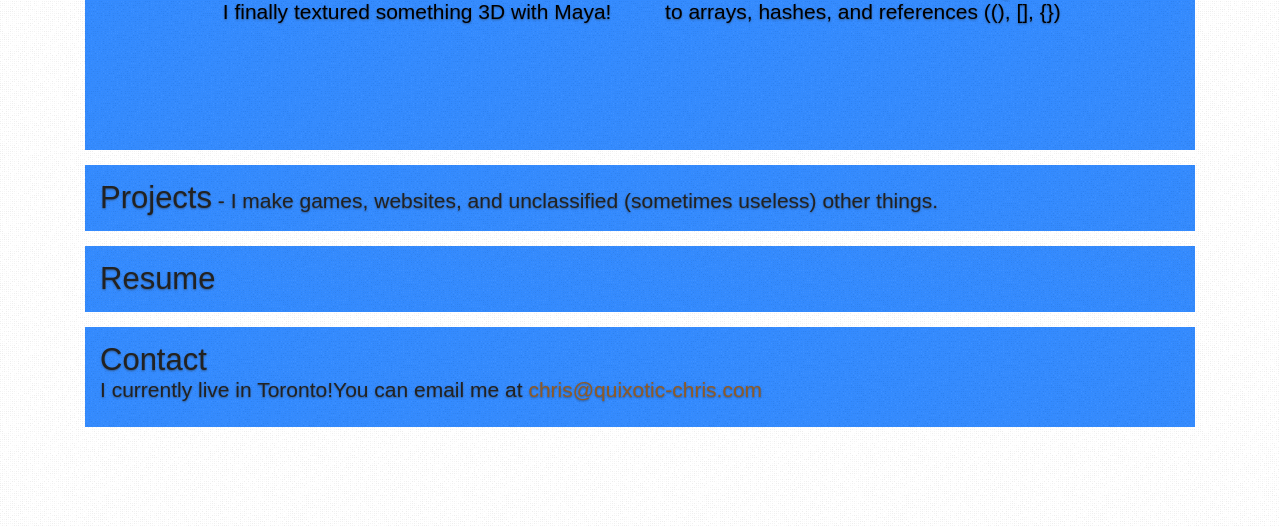
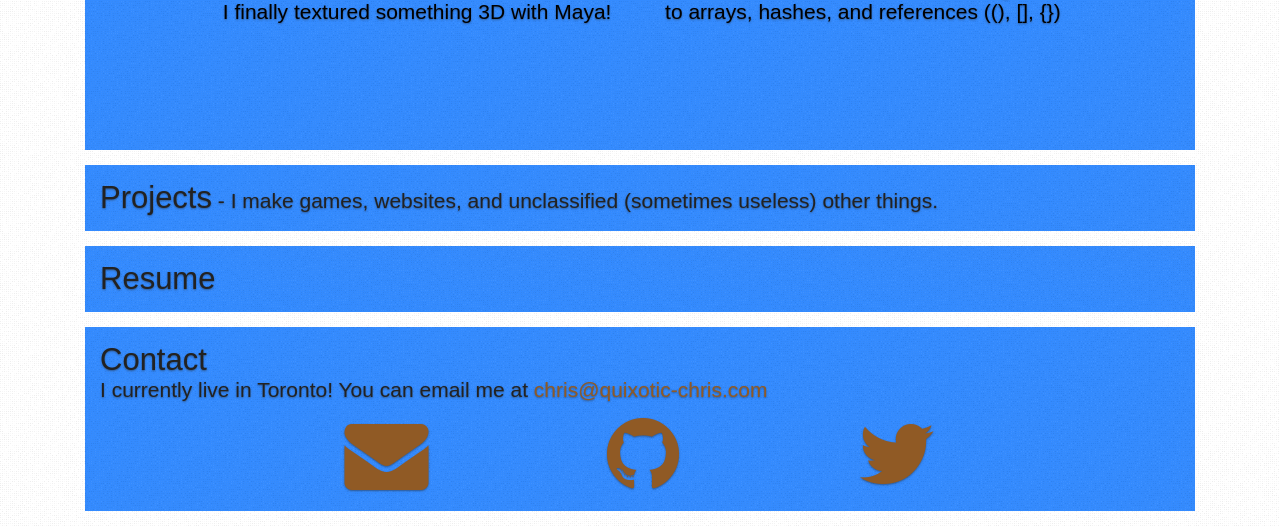
Before and after one commit to ChrisCooper/coopernetics, a Jekyll site: the page built from index.html, in a window 1280 px wide. Shown: the part 705-1231 px from the top of the page. Built offline with Jekyll 4.4.1, drawn with Linux system fonts in a browser that asks for light colours; nearby versions of some CDN libraries; before the commit the page ends 1147 px from its top, so only the background shows below that.

Commit message:
added links

```diff
--- a/_layouts/default.html
+++ b/_layouts/default.html
@@ -10,8 +10,9 @@
 
     <title>{% if page.title %}{{ page.title }} - {% endif %}{{ site.title }}</title>
 
-    <!-- Bootstrap core CSS -->
+    <!-- Core CSS -->
     <link href="/static/css/main.css" rel="stylesheet">
+    <link href="//maxcdn.bootstrapcdn.com/font-awesome/4.2.0/css/font-awesome.min.css" rel="stylesheet">
 
     <!-- HTML5 shim and Respond.js for IE8 support of HTML5 elements and media queries -->
     <!--[if lt IE 9]>
--- a/index.html
+++ b/index.html
@@ -43,8 +43,21 @@ layout: default
 		<span class="soft-eng business-cat"></span>
 		<span class="fun"></span>
 	</li>
-	<li class="tile">
+	<li class="tile contact">
 		<span class="tile-title">Contact</span>
-		<p>I currently live in Toronto!You can email me at <a href="mailto:chris@quixotic-chris.com" target="_top">chris@quixotic-chris.com</a></p>
+		<p>I currently live in Toronto! You can email me at <a href="mailto:chris@quixotic-chris.com" target="_top">chris@quixotic-chris.com</a></p>
+		<div class="row">
+			<div class="col-md-12 text-center contact-links">
+				<a href="#" class="email">
+					<span class="fa fa-envelope fa-4x"></span>
+				</a>
+				<a href="#" class="github">
+					<span class="fa fa-github fa-4x"></span>
+				</a>
+				<a href="#" class="twitter">
+					<span class="fa fa-twitter fa-4x"></span>
+				</a>
+			</div>
+		</div>
 	</li>
 </ul>
--- a/static/css/main.scss
+++ b/static/css/main.scss
@@ -90,3 +90,11 @@ body {
 	    }
 	}
 }
+
+
+li.contact {
+	.contact-links a {
+		margin-left: 8%;
+		margin-right: 8%;
+	}
+}
```
